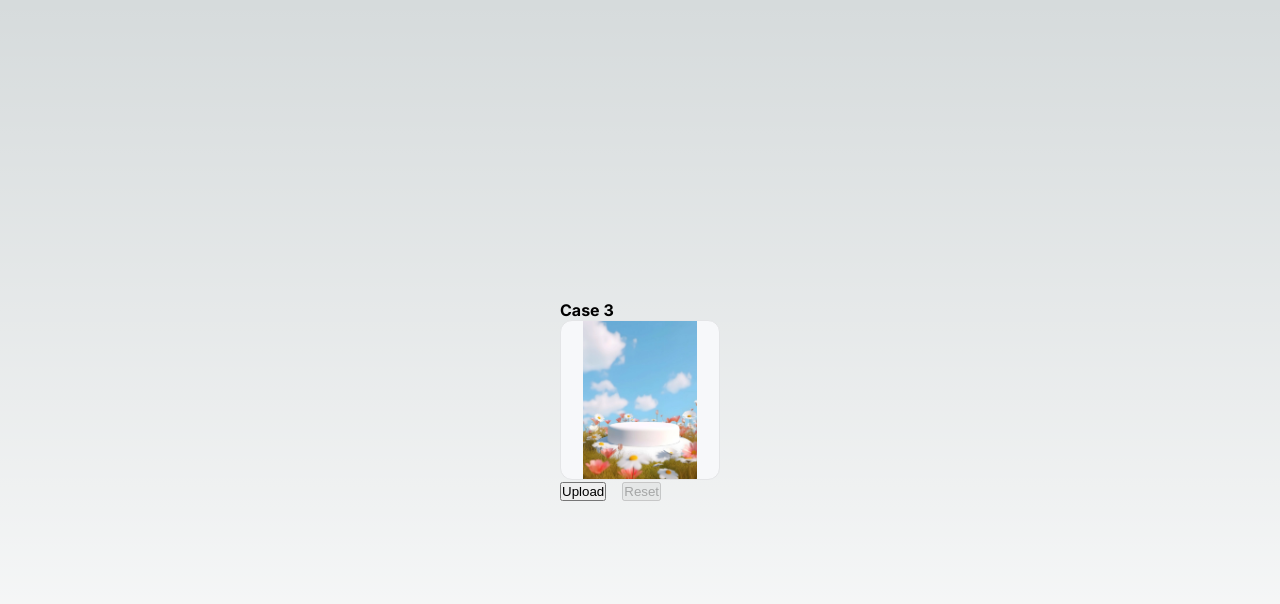
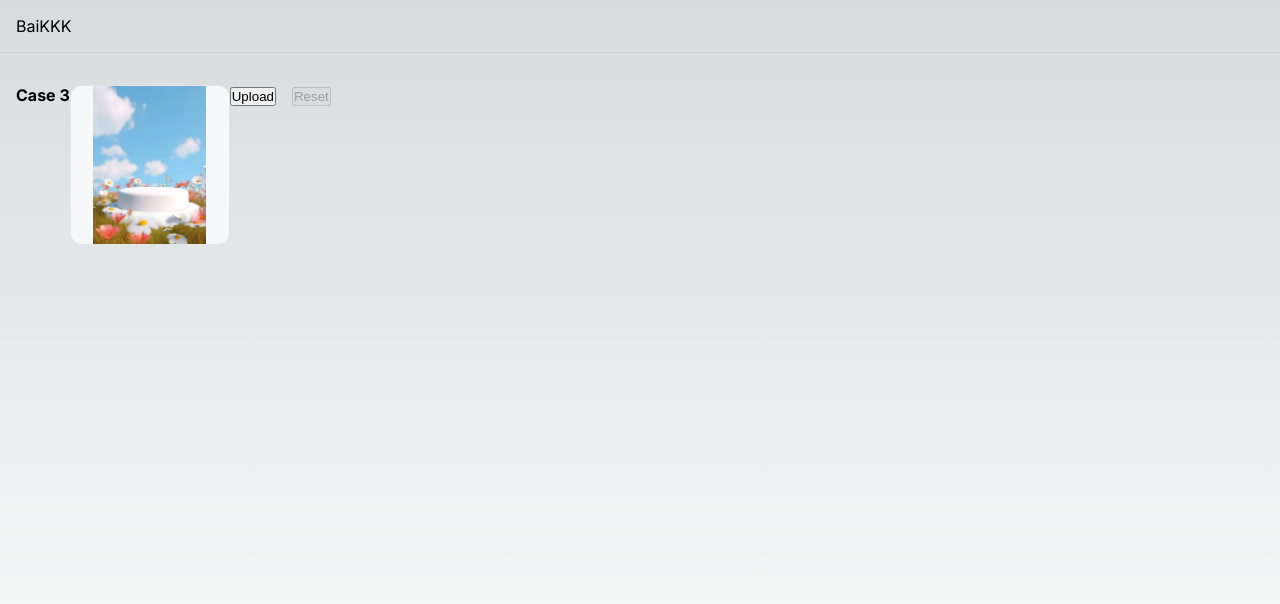
Before and after one commit to JayLyu/transition-animation, a Next.js app: page /Case3 in a window 1280 px wide. Shown: the top 604 px of the page. Built offline with nearby package versions, Linux system fonts and the light colour scheme.

Commit message:
feat: add audio wave loader

```diff
--- /dev/null
+++ b/src/app/AudioWaveLoader/page.module.scss
@@ -0,0 +1,81 @@
+.container {
+  display: flex;
+  flex-direction: column;
+  justify-content: center;
+  align-items: center;
+  gap: 2rem;
+  width: 100vw;
+  height: 100vh;
+  overflow: hidden;
+}
+
+.loader {
+  --size: 20px;
+
+  display: flex;
+  justify-content: center;
+  align-items: center;
+
+  /* gap: 10px; */
+  gap: calc(var(--size) / 2);
+
+  /* height: 100px; */
+  height: calc(var(--size) * 5);
+  div {
+    /* width: 20px; */
+    width: var(--size);
+
+    /* height: 20px; */
+    height: var(--size);
+
+    /* border-radius: 20px; */
+    border-radius: var(--size);
+
+    background-color: #ffd700;
+    animation: wave 2s infinite ease-in-out;
+  }
+}
+
+@keyframes wave {
+  /* 0%, 100% {
+    height: 20px;
+    background-color: #ffd700;
+  } */
+
+  25% {
+    /* height: 100px; */
+    height: calc(var(--size) * 5);
+    background-color: #fc00ff;
+  }
+
+  50% {
+    /* height: 20px; */
+    height: var(--size);
+    background-color: #9c73f8;
+  }
+
+  /* 100% {
+    height: 20px;
+    background-color: #ffd700;
+  } */
+}
+
+/* .loader :nth-child(1) {
+  animation-delay: 0s;
+} */
+
+.loader :nth-child(2) {
+  animation-delay: 0.2s;
+}
+
+.loader :nth-child(3) {
+  animation-delay: 0.4s;
+}
+
+.loader :nth-child(4) {
+  animation-delay: 0.6s;
+}
+
+.loader :nth-child(5) {
+  animation-delay: 0.8s;
+}
--- a/src/app/Case4/layout.tsx
+++ b/src/app/CSSCase/layout.tsx
@@ -1,3 +1,4 @@
+import styles from './page.module.scss'
 
 export default function RootLayout({
   children,
@@ -5,7 +6,7 @@ export default function RootLayout({
   children: React.ReactNode
 }) {
   return (
-    <main>
+    <main className={styles.main}>
       {children}
     </main>
   )
--- a/src/app/Case4/page.tsx
+++ b/src/app/GalleryEffect/page.tsx
@@ -2,7 +2,7 @@ import React from "react";
 import styles from "./page.module.scss";
 
 
-const Case4 = () => {
+const GalleryEffect = () => {
   const imgs = [
     "https://plus.unsplash.com/premium_photo-1694161845354-f1e829687c03?w=600&auto=format&fit=crop&q=60&ixlib=rb-4.0.3&ixid=M3wxMjA3fDB8MHxlZGl0b3JpYWwtZmVlZHwxfHx8ZW58MHx8fHx8",
     "https://plus.unsplash.com/premium_photo-1680831748238-1fe52ad0e3af?w=600&auto=format&fit=crop&q=60&ixlib=rb-4.0.3&ixid=M3wxMjA3fDB8MHxlZGl0b3JpYWwtZmVlZHw1fHx8ZW58MHx8fHx8",
@@ -29,4 +29,4 @@ const Case4 = () => {
   );
 };
 
-export default Case4;
+export default GalleryEffect;
--- a/src/app/globals.css
+++ b/src/app/globals.scss
@@ -105,3 +105,31 @@ a {
     color-scheme: dark;
   }
 }
+
+.app {
+  display: flex;
+  flex-direction: column;
+  justify-content: center;
+  align-items: center;
+  width: 100vw;
+  height: 100vh;
+  overflow: hidden;
+  .nav {
+    display: flex;
+    flex-direction: row;
+    justify-content: space-between;
+    align-items: center;
+    padding: 1rem;
+    width: 100%;
+    border-bottom: 1px solid rgba(gray, .12);
+  }
+  .container {
+    display: flex;
+    justify-content: flex-start;
+    align-items: flex-start;
+    width: 100vw;
+    height: -webkit-fill-available;
+    overflow: hidden;
+    padding: 1rem;
+  }
+}
--- a/src/app/layout.tsx
+++ b/src/app/layout.tsx
@@ -1,22 +1,30 @@
-import type { Metadata } from 'next'
-import { Inter } from 'next/font/google'
-import './globals.css'
+import type { Metadata } from "next";
+import { Inter } from "next/font/google";
+import "./globals.scss";
+import Link from "next/link";
 
-const inter = Inter({ subsets: ['latin'] })
+const inter = Inter({ subsets: ["latin"] });
 
 export const metadata: Metadata = {
-  title: 'Transition Animation',
-  description: '',
-}
+  title: "Transition Animation",
+  description: "",
+};
 
 export default function RootLayout({
   children,
 }: {
-  children: React.ReactNode
+  children: React.ReactNode;
 }) {
   return (
     <html lang="en">
-      <body className={inter.className}>{children}</body>
+      <body className={inter.className}>
+        <main className="app">
+          <Link href={"/"} className="nav">
+            <nav >BaiKKK</nav>
+          </Link>
+          <section className="container">{children}</section>
+        </main>
+      </body>
     </html>
-  )
+  );
 }
--- a/src/app/page.module.scss
+++ b/src/app/page.module.scss
@@ -1,32 +1,11 @@
-.main {
-  display: flex;
-  flex-direction: column;
-  justify-content: center;
-  align-items: center;
-  width: 100vw;
-  height: 100vh;
-  overflow: hidden;
-}
-
-.nav {
-  display: flex;
-  flex-direction: row;
-  justify-content: space-between;
-  align-items: center;
-  padding: 1rem;
-  width: 100%;
-  border-bottom: 1px solid rgba(gray, .12);
-}
 
 .content {
   display: flex;
   flex-direction: row;
-  justify-content: center;
-  align-items: center;
+  justify-content: flex-start;
+  align-items: flex-start;
+  flex-wrap: wrap;
   flex-grow: 1;
-  width: 100%;
-  height: -webkit-fill-available;
-  padding: 6rem;
   overflow: hidden;
   .card {
     display: flex;
```
Also changed, not shown: src/app/AudioWaveLoader/page.tsx (added, +16 -0 lines), src/app/CSSCase/page.tsx (added, +11 -0 lines), src/app/GalleryEffect/layout.tsx (added, +13 -0 lines), src/app/page.tsx (+20 -12 lines), src/app/GalleryEffect/page.module.scss (renamed from src/app/Case4/page.module.scss).
